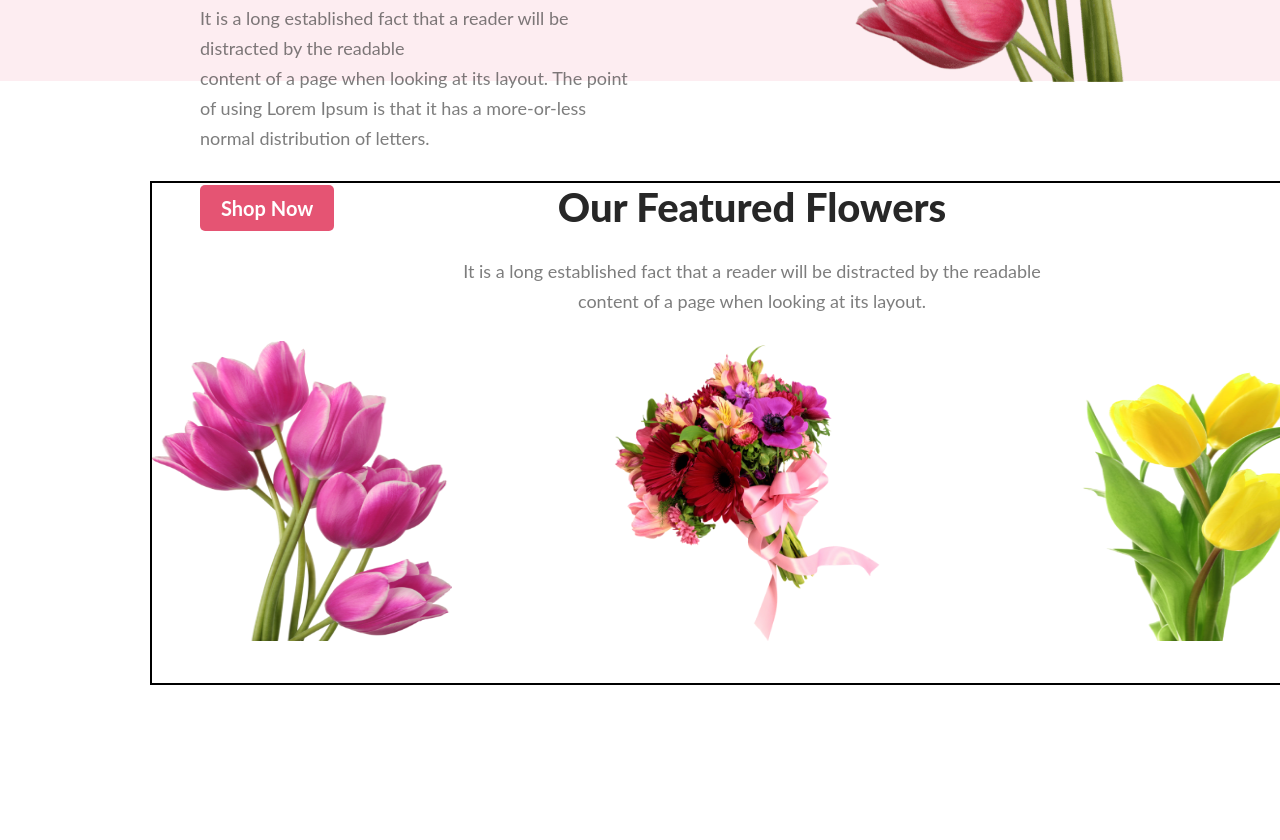
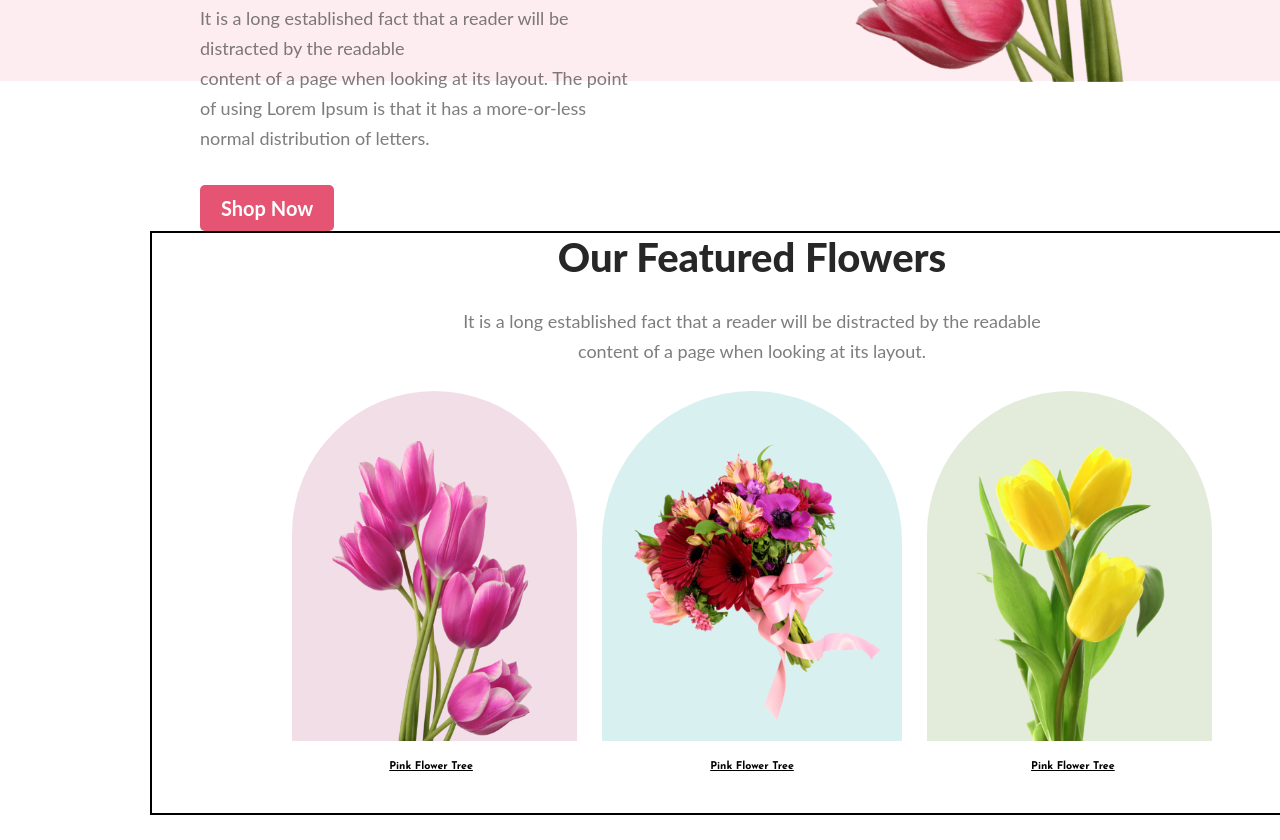
Before and after one commit to Taahia23/flower_portfolio, a plain HTML site: page index.html in a window 1280 px wide. Shown: the part 649-1489 px from the top of the page. Before the commit the page ends 1359 px from the top, so only its background shows below. Drawn offline with Linux system fonts and the light colour scheme.

Commit message:
added feature section

```diff
--- a/index.html
+++ b/index.html
@@ -45,14 +45,19 @@
                 </div>
                 <div class="feature-img-div">
                     <div class="column1">
-                        <img src="images/pngwing 6.png" alt="">
+                        <img src="images/pngwing 6.png" alt="" class="pic1">
                     </div>
                     <div class="column2">
-                        <img src="images/pngwing 5.png" alt="">
+                        <img src="images/pngwing 5.png" alt="" class="pic2">
                     </div>
                     <div class="column3">
-                        <img src="images/pngwing 7.png" alt="">
+                        <img src="images/pngwing 7.png" alt="" class="pic3">
                     </div>
+                </div>
+                <div class="caption">
+                    <h6>Pink Flower Tree</h6>
+                    <h6>Pink Flower Tree</h6>
+                    <h6>Pink Flower Tree</h6>
                 </div>
 
             </div>
--- a/styles/portfolio.css
+++ b/styles/portfolio.css
@@ -70,11 +70,10 @@
 
 
 .feature {
-    /* padding: 250px; */
-    margin: 100px 100px 25px 150px;
+    margin: 150px 100px 25px 150px;
     border: 2px solid black;
     width: 1200px;
-    height: 500px;
+    height: 580px;
 }
 
 .feature-content {}
@@ -97,12 +96,65 @@
     line-height: 30px;
     margin-bottom: 25px;
 }
-.feature-img-div{
+
+.feature-img-div {
+    padding: 0px 140px;
     display: flex;
     justify-content: space-between;
+    gap: 25px;
     align-items: center;
 }
-.feature-img-div img{
+
+.pic1{
+    width: 200px;
+    height: 300px;
+    margin-top: 50px;
+    margin-left: 40px;
+}
+.pic2{
+    margin-top: 50px;
+    margin-left: 20px;
+    width: 280px;
+    height: 280px;
+}
+.pic3{
+    width: 230px;
+    height: 330px;
+    margin-top: 20px;
+    margin-left: 25px;
+}
+
+/* .feature-img-div img {
+    margin-top: 50px;
+    width: 270px;
+    height: 270px;
+} */
+
+.column1 {
     width: 300px;
-    height: 300px;
+    height: 350px;
+    border-radius: 300px 300px 0px 0px;
+    background: rgba(167, 33, 98, 0.15);
 }
+
+.column2 {
+    width: 300px;
+    height: 350px;
+    border-radius: 300px 300px 0px 0px;
+    background: rgba(5, 151, 160, 0.15);
+}
+
+.column3 {
+    width: 300px;
+    height: 350px;
+    border-radius: 300px 300px 0px 0px;
+    background: rgba(71, 125, 17, 0.15);
+}
+.caption{
+    display: flex;
+    justify-content: space-evenly;
+    margin-top: 20px;
+}
+.caption h6{
+    text-decoration: underline;
+}
```
